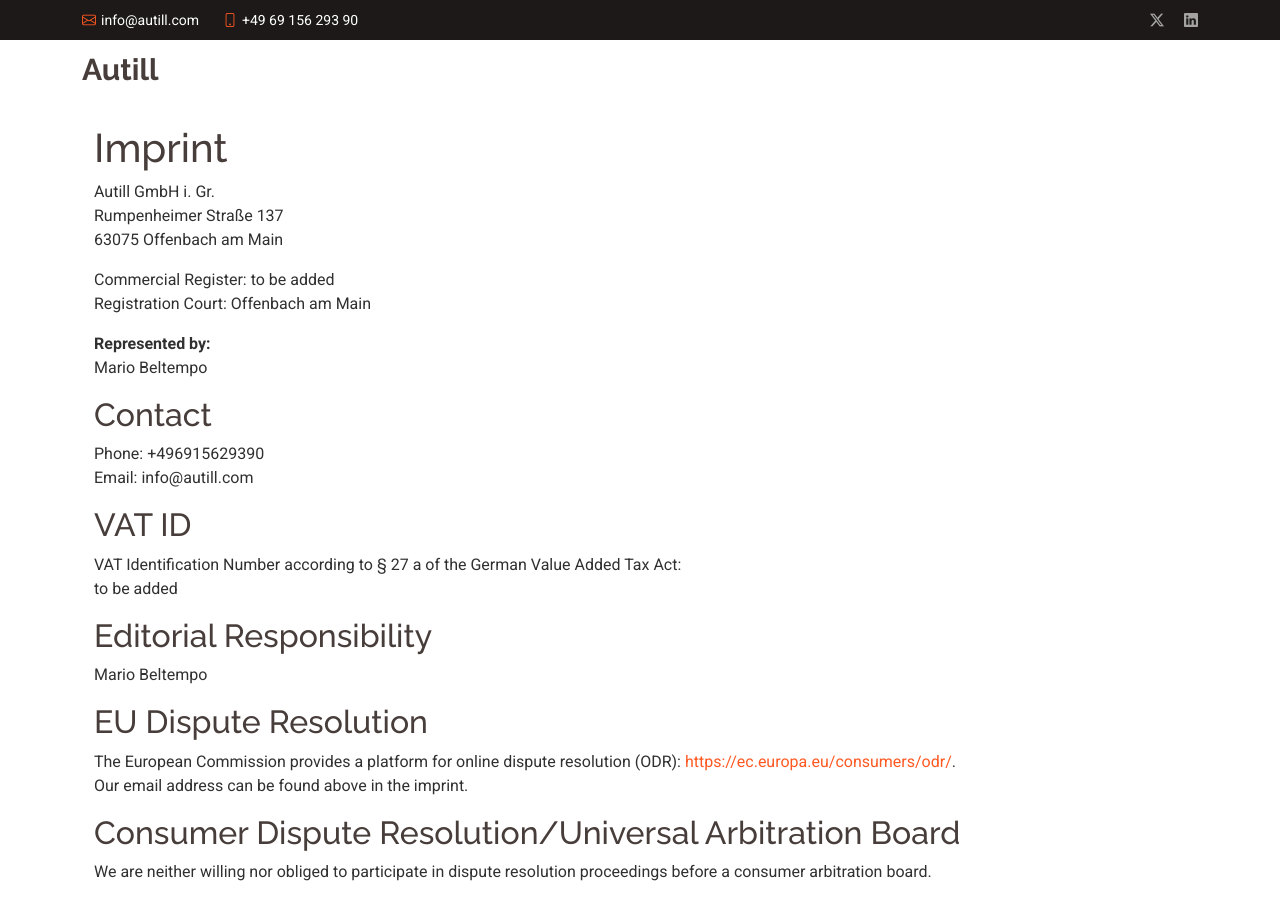
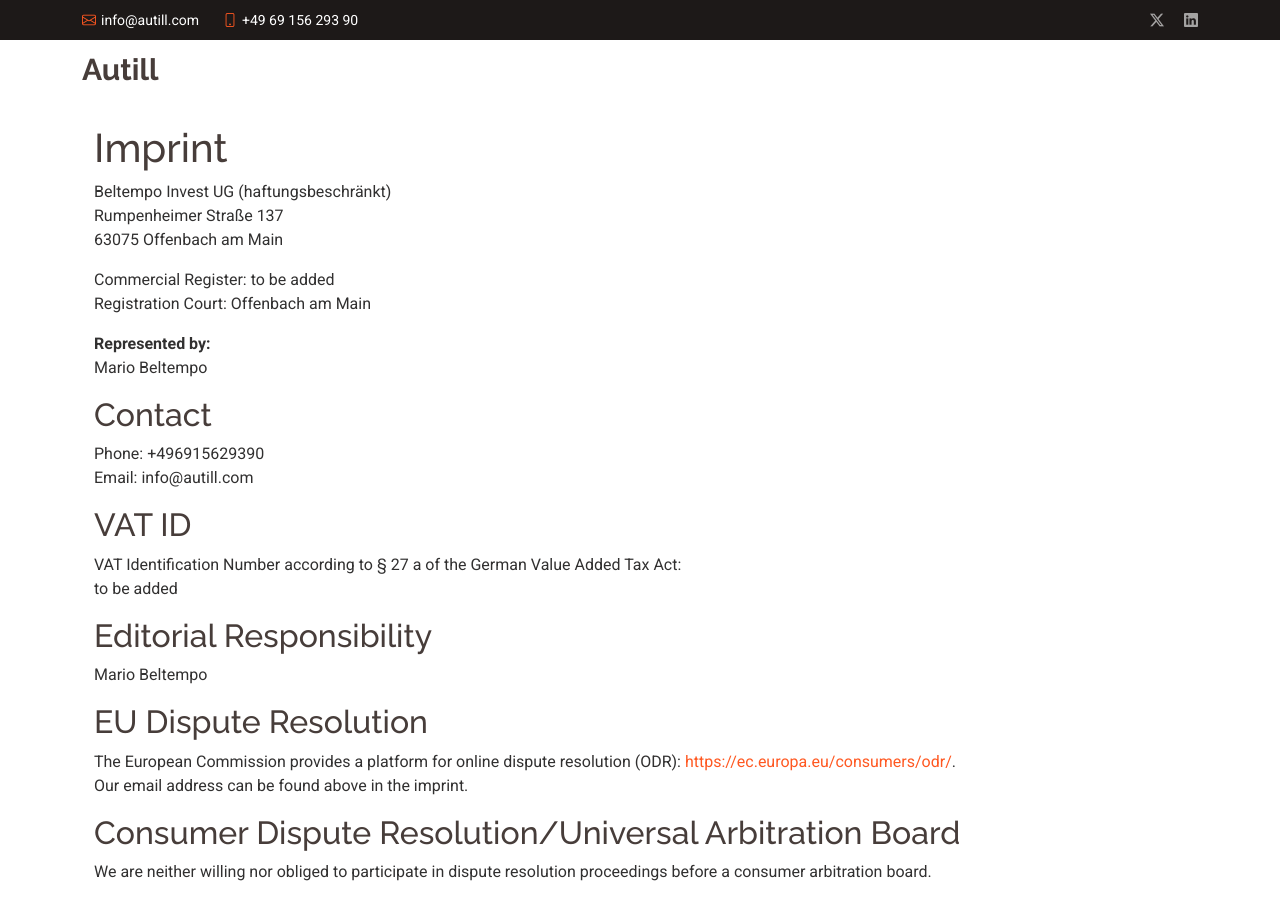
Before and after one commit to autill/website, a Jekyll site: the page built from imprint.html, in a window 1280 px wide and 900 px high. Built offline with Jekyll 4.4.1, drawn with Linux system fonts in a browser that asks for light colours.

Commit message:
Imprint update

```diff
--- a/imprint.html
+++ b/imprint.html
@@ -8,7 +8,7 @@
 
 <h1>Imprint</h1>
 
-<p>Autill GmbH i. Gr.<br />
+<p>Beltempo Invest UG (haftungsbeschränkt)<br />
 Rumpenheimer Straße 137<br />
 63075 Offenbach am Main</p>
 
```
